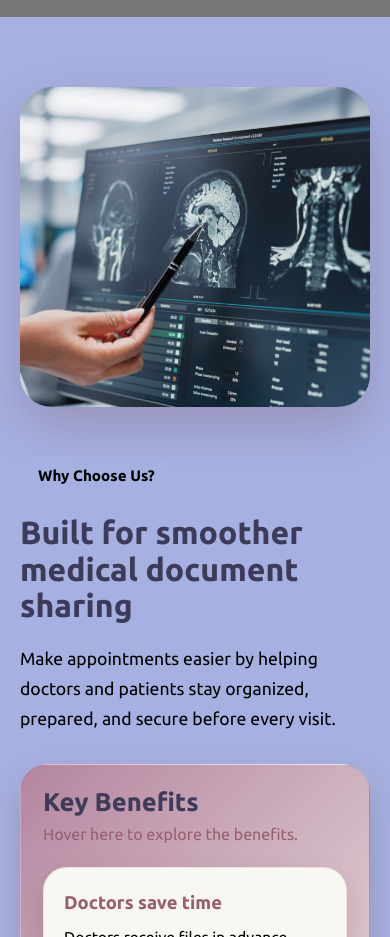
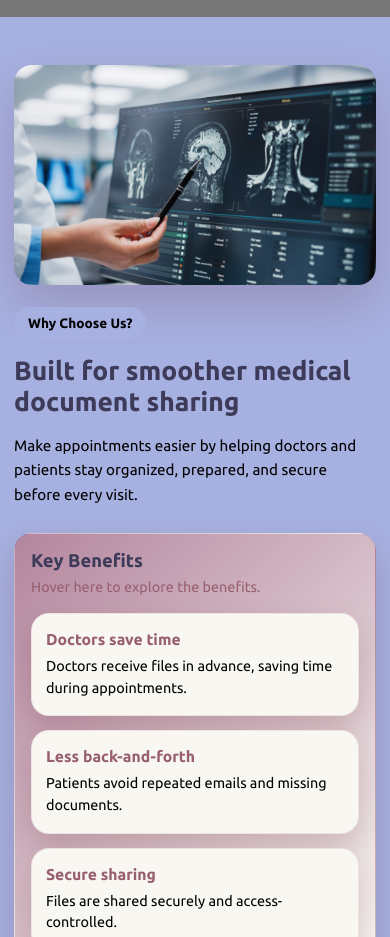
Before and after one commit to zidanmd7/f_project, a React (Vite) app in the folder f_project/: page / in a window 390 px wide. Shown: the part 631-1568 px from the top of the page. Built offline with nearby package versions, Linux system fonts and the light colour scheme; grey boxes are pictures that could not be loaded.

Commit message:
- tweaked WhyChooseUs for phone

```diff
--- a/f_project/src/Component/WhyChooseUs.css
+++ b/f_project/src/Component/WhyChooseUs.css
@@ -131,35 +131,131 @@
     line-height: 1.6;
 }
 
-@media (max-width: 1000px) {
+
+
+/* Mobile tweaks */
+@media (max-width: 768px) {
+    .why-choose-section {
+        padding: 60px 18px;
+    }
+
     .why-choose-wrapper {
         grid-template-columns: 1fr;
+        gap: 28px;
+    }
+
+    .why-choose-image {
+        order: 1;
+    }
+
+    .why-choose-content {
+        order: 2;
+        gap: 16px;
     }
 
     .why-choose-image img {
-        height: 420px;
+        width: 100%;
+        height: 260px;
+        border-radius: 22px;
+    }
+
+    .why-choose-tag {
+        padding: 8px 14px;
+        font-size: 0.85rem;
+    }
+
+    .why-choose-content h2 {
+        font-size: 2rem;
+        line-height: 1.2;
+    }
+
+    .why-choose-content > p {
+        font-size: 1rem;
+        line-height: 1.6;
+        max-width: 100%;
+    }
+
+    .why-choose-hover-area {
+        padding: 20px;
+        border-radius: 22px;
+    }
+
+    .why-choose-intro h3 {
+        font-size: 1.3rem;
+    }
+
+    .why-choose-intro p {
+        font-size: 0.95rem;
     }
 
     .benefit-cards {
         grid-template-columns: 1fr;
+        gap: 14px;
+        margin-top: 18px;
     }
 
     .benefit-card {
         opacity: 1;
         transform: translateY(0) scale(1);
+        padding: 18px 16px;
+        border-radius: 18px;
+    }
+
+    .benefit-card h4 {
+        font-size: 1rem;
+        margin-bottom: 8px;
+    }
+
+    .benefit-card p {
+        font-size: 0.95rem;
+        line-height: 1.5;
     }
 }
 
-@media (max-width: 600px) {
+@media (max-width: 480px) {
     .why-choose-section {
-        padding: 70px 20px;
+        padding: 48px 14px;
+    }
+
+    .why-choose-wrapper {
+        gap: 22px;
+    }
+
+    .why-choose-image img {
+        height: 220px;
+        border-radius: 18px;
+    }
+
+    .why-choose-content h2 {
+        font-size: 1.65rem;
+    }
+
+    .why-choose-content > p {
+        font-size: 0.95rem;
     }
 
     .why-choose-hover-area {
-        padding: 22px;
+        padding: 16px;
+        border-radius: 18px;
     }
 
-    .why-choose-image img {
-        height: 320px;
+    .why-choose-intro h3 {
+        font-size: 1.15rem;
+    }
+
+    .why-choose-intro p {
+        font-size: 0.9rem;
+    }
+
+    .benefit-card {
+        padding: 16px 14px;
+    }
+
+    .benefit-card h4 {
+        font-size: 0.98rem;
+    }
+
+    .benefit-card p {
+        font-size: 0.9rem;
     }
 }
```
